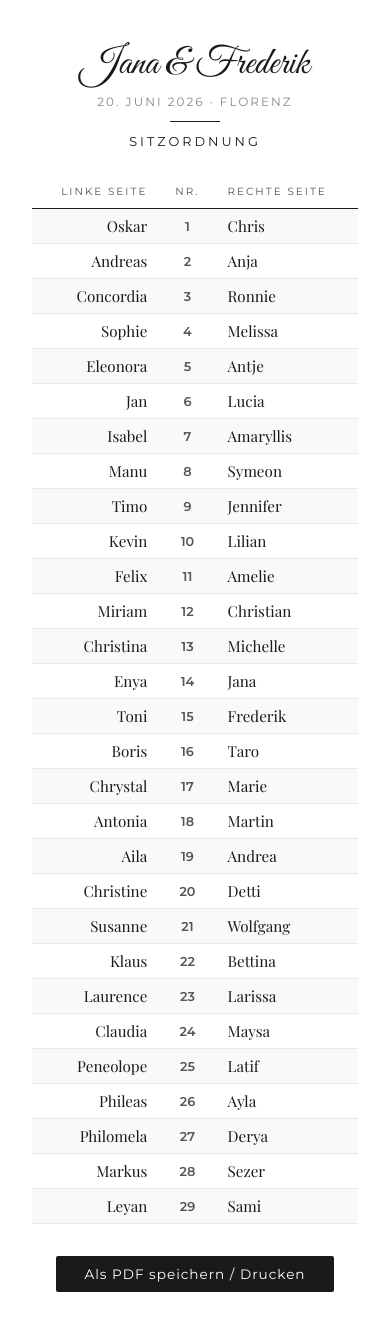
After one commit to fredigee/hochzeit-website, a Flask app: page /sitzordnung-print in a window 390 px wide. The commit adds this page. Run offline with Flask 3, Linux system fonts and the light colour scheme; a user stored in the database is signed in.

Commit message:
Fix PDF download for mobile: replace html2pdf with print page
Opens /sitzordnung-print in new tab with browser print dialog,
works reliably on iOS and Android.

Co-Authored-By: Claude Sonnet 4.6 <noreply@anthropic.com>

```diff
--- a/app.py
+++ b/app.py
@@ -142,6 +142,11 @@ def thank_you():
 def location():
     return render_template('location.html')
 
+@app.route('/sitzordnung-print')
+@login_required
+def sitzordnung_print():
+    return render_template('sitzordnung_print.html')
+
 @app.route('/test')
 def test():
     return f'App läuft! Aktuelle UTC-Zeit: {datetime.now(timezone.utc)}'
--- /dev/null
+++ b/templates/sitzordnung_print.html
@@ -0,0 +1,133 @@
+<!DOCTYPE html>
+<html lang="de">
+<head>
+    <meta charset="UTF-8">
+    <meta name="viewport" content="width=device-width, initial-scale=1.0">
+    <title>Sitzordnung – Jana & Frederik</title>
+    <link href="https://fonts.googleapis.com/css2?family=Playfair+Display:wght@400;700&family=Montserrat:wght@300;400;600&family=Great+Vibes&display=swap" rel="stylesheet">
+    <style>
+        * { box-sizing: border-box; margin: 0; padding: 0; }
+        body {
+            font-family: 'Playfair Display', serif;
+            background: white;
+            color: #1a1a1a;
+            padding: 40px 32px;
+            max-width: 680px;
+            margin: 0 auto;
+        }
+        .header {
+            text-align: center;
+            margin-bottom: 32px;
+        }
+        .header .names {
+            font-family: 'Great Vibes', cursive;
+            font-size: 2.4rem;
+        }
+        .header .date {
+            font-family: 'Montserrat', sans-serif;
+            font-size: 0.75rem;
+            letter-spacing: 2px;
+            color: #888;
+            margin-top: 6px;
+        }
+        .header .divider {
+            width: 50px;
+            height: 1px;
+            background: #1a1a1a;
+            margin: 12px auto;
+        }
+        .header .title {
+            font-family: 'Montserrat', sans-serif;
+            font-size: 0.8rem;
+            letter-spacing: 3px;
+            text-transform: uppercase;
+        }
+        table {
+            width: 100%;
+            border-collapse: collapse;
+            font-size: 0.95rem;
+        }
+        thead tr {
+            border-bottom: 1.5px solid #1a1a1a;
+        }
+        thead th {
+            font-family: 'Montserrat', sans-serif;
+            font-size: 0.65rem;
+            letter-spacing: 2px;
+            font-weight: 400;
+            color: #555;
+            padding: 4px 12px 10px;
+        }
+        thead th:first-child { text-align: right; padding-right: 16px; }
+        thead th:nth-child(2) { text-align: center; width: 44px; }
+        thead th:last-child { text-align: left; padding-left: 16px; }
+        tbody tr:nth-child(odd) { background: #f9f9f9; }
+        tbody td {
+            padding: 7px 12px;
+            border-bottom: 1px solid #e8e8e8;
+        }
+        tbody td:first-child { text-align: right; padding-right: 16px; }
+        tbody td:nth-child(2) { text-align: center; font-family: 'Montserrat', sans-serif; font-size: 0.8rem; font-weight: 600; color: #555; width: 44px; }
+        tbody td:last-child { text-align: left; padding-left: 16px; }
+
+        .print-btn {
+            display: block;
+            margin: 32px auto 0;
+            padding: 10px 28px;
+            background: #1a1a1a;
+            color: white;
+            border: none;
+            font-family: 'Montserrat', sans-serif;
+            font-size: 0.85rem;
+            letter-spacing: 1px;
+            cursor: pointer;
+            border-radius: 2px;
+        }
+        @media print {
+            .print-btn { display: none; }
+            body { padding: 20px; }
+        }
+    </style>
+</head>
+<body>
+    <div class="header">
+        <div class="names">Jana & Frederik</div>
+        <div class="date">20. JUNI 2026 · FLORENZ</div>
+        <div class="divider"></div>
+        <div class="title">Sitzordnung</div>
+    </div>
+
+    <table>
+        <thead>
+            <tr>
+                <th>LINKE SEITE</th>
+                <th>NR.</th>
+                <th>RECHTE SEITE</th>
+            </tr>
+        </thead>
+        <tbody>
+            {% set seats = [
+                ('Oskar','Chris'),('Andreas','Anja'),('Concordia','Ronnie'),
+                ('Sophie','Melissa'),('Eleonora','Antje'),('Jan','Lucia'),
+                ('Isabel','Amaryllis'),('Manu','Symeon'),('Timo','Jennifer'),
+                ('Kevin','Lilian'),('Felix','Amelie'),('Miriam','Christian'),
+                ('Christina','Michelle'),('Enya','Jana'),('Toni','Frederik'),
+                ('Boris','Taro'),('Chrystal','Marie'),('Antonia','Martin'),
+                ('Aila','Andrea'),('Christine','Detti'),('Susanne','Wolfgang'),
+                ('Klaus','Bettina'),('Laurence','Larissa'),('Claudia','Maysa'),
+                ('Peneolope','Latif'),('Phileas','Ayla'),('Philomela','Derya'),
+                ('Markus','Sezer'),('Leyan','Sami')
+            ] %}
+            {% for left, right in seats %}
+            <tr>
+                <td>{{ left }}</td>
+                <td>{{ loop.index }}</td>
+                <td>{{ right }}</td>
+            </tr>
+            {% endfor %}
+        </tbody>
+    </table>
+
+    <button class="print-btn" onclick="window.print()">Als PDF speichern / Drucken</button>
+</body>
+</html>
```
Also changed, not shown: templates/index.html (+1 -20 lines).
